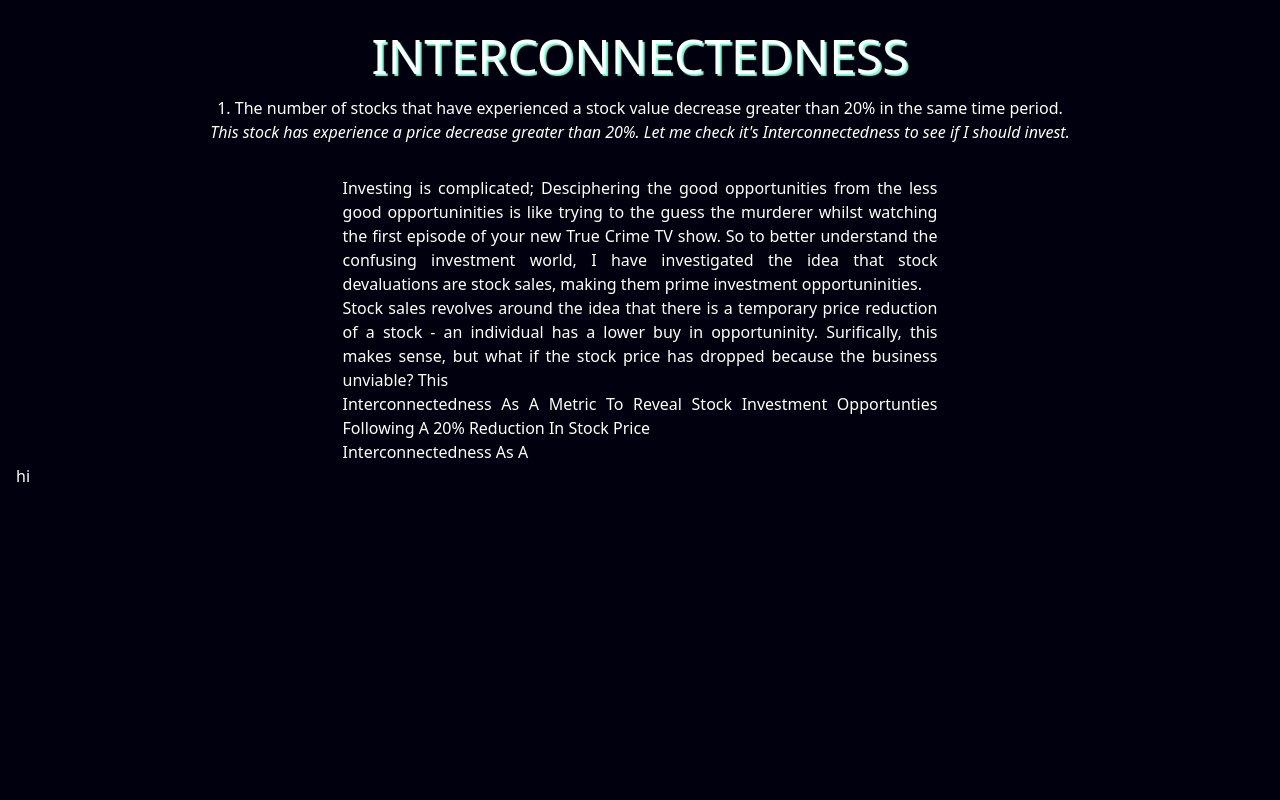
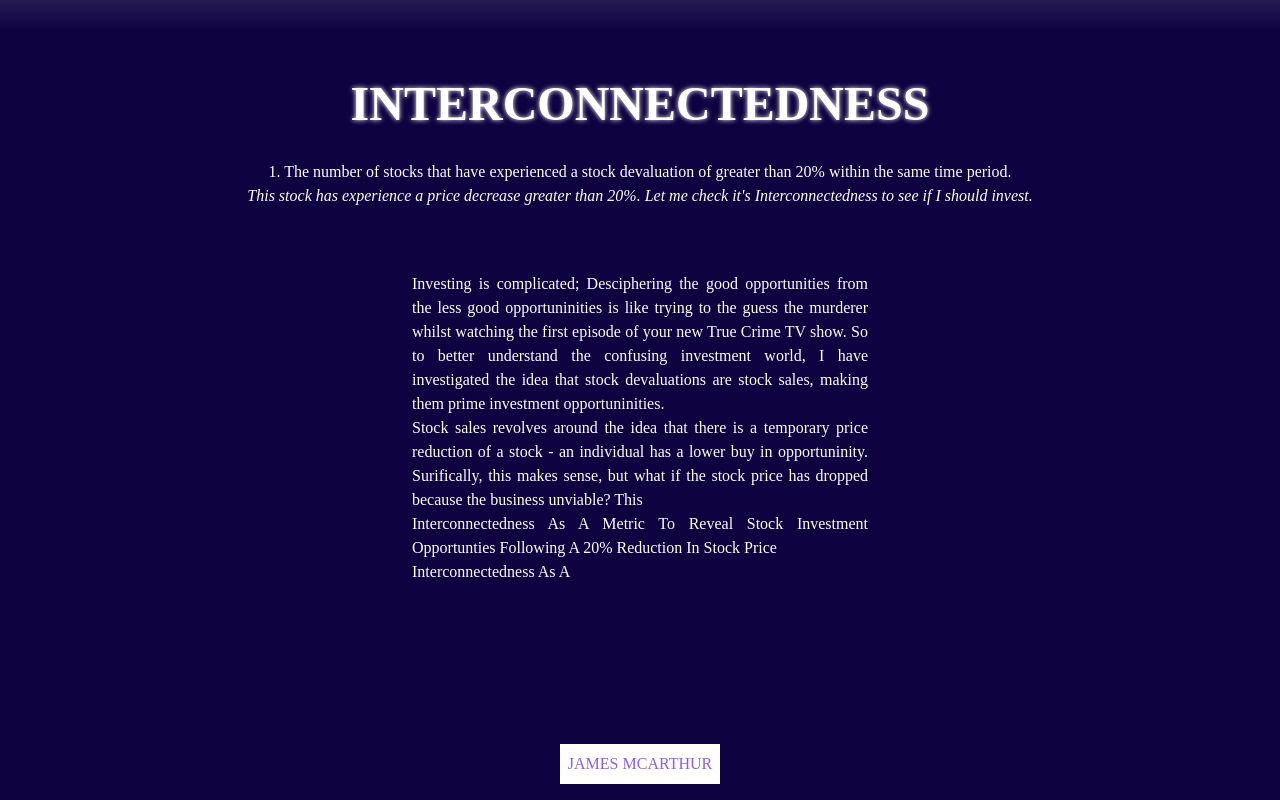
Before and after one commit to jamezmca/sp500-full-stack-data-analysis, a React (Create React App) app in the folder client/: page / in a window 1280 px wide. Built offline with nearby package versions, Linux system fonts and the light colour scheme; no server answers.

Commit message:
Website looks good

```diff
--- a/client/src/App.js
+++ b/client/src/App.js
@@ -21,9 +21,9 @@ const client = new ApolloClient({
 function App() {
   return (
     <ApolloProvider client={client}>
-      <div className="bg-primary text-white min-h-screen p-4">
+      <div className="bg-secondary text-white min-h-screen flex flex-col font-body ">
           <Header />
-          <div className="max-w-prose	m-auto text-justify">
+          <div className="max-w-prose	m-auto text-justify flex-grow px-8">
             <Report />
             <DataPipeline />
             <StockList />
--- a/client/src/Components/Footer.js
+++ b/client/src/Components/Footer.js
@@ -2,8 +2,8 @@ import React from 'react'
 //icon with link to linkedin to connect
 export default function Footer() {
     return (
-        <div>
-            <p>hi</p>
+        <div className="flex justify-center mt-8 mb-4">
+            <a href="#" className="text-purple-500 bg-white p-2">JAMES MCARTHUR</a>
         </div>
     )
 }
--- a/client/src/Components/Header.js
+++ b/client/src/Components/Header.js
@@ -3,11 +3,17 @@ import React from 'react'
 export default function Header() {
     return (
         <div className="mb-8 text-base">
-            <h1 style={{textShadow: '2px 2px 1px Aquamarine'}} className="text-center py-4 text-2xl sm:text-5xl">INTERCONNECTEDNESS</h1>
-            <p className="text-center">1. The number of stocks that have experienced a stock value decrease greater than 20%
-                in the same time period.</p>
-            <p className="text-center"><i>This stock has experience a price decrease greater than 20%. Let me
+            <div className="h-8 bg-gradient-to-b from-white to-transparent opacity-10"></div>
+            <div className="m-8">
+                <h1 style={{ textShadow: '0 0 5px white' }}
+                    // className="text-center py-4 text-2xl sm:text-5xl text-gradient font-bold bg-gradient-to-r from-yellow-100 via-yellow-400 to-pink-500">
+                    className="text-center py-4 text-2xl sm:text-5xl font-bold">
+                    INTERCONNECTEDNESS</h1>
+                <p className="text-center pt-4">1. The number of stocks that have experienced a stock devaluation of greater than 20%
+                within the same time period.</p>
+                <p className="text-center"><i>This stock has experience a price decrease greater than 20%. Let me
                 check it's Interconnectedness to see if I should invest.</i></p>
+            </div>
         </div>
     )
 }
--- a/client/src/index.css
+++ b/client/src/index.css
@@ -1,3 +1,12 @@
 @tailwind base;
 @tailwind components;
 @tailwind utilities;
+
+@import url('https://fonts.googleapis.com/css2?family=Dosis:wght@200;300;400;500;600;700;800&family=Montserrat:wght@200;300;600;800&display=swap');
+
+@layer utilities {
+    .text-gradient {
+        background-clip: text;
+        -webkit-text-fill-color: transparent;
+    }
+}
--- a/client/tailwind.config.js
+++ b/client/tailwind.config.js
@@ -1,14 +1,19 @@
 module.exports = {
+  mode: 'jit',
   purge: ['./src/**/*.{js,jsx,ts,tsx}', './public/index.html'],
   darkMode: false, // or 'media' or 'class'
   theme: {
     backgroundColor: theme => ({
       ...theme('colors'),
       'primary': '#01000e',
-      'secondary': '#ffed4a',
+      'secondary': '#0e0240',
       'danger': '#e3342f',
      }),
-    extend: {},
+    extend: {
+      fontFamily: {
+        body: ['Dosis']
+      }
+    },
   },
   variants: {
     extend: {},
```
